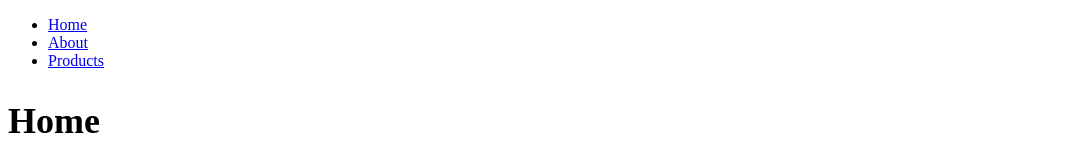
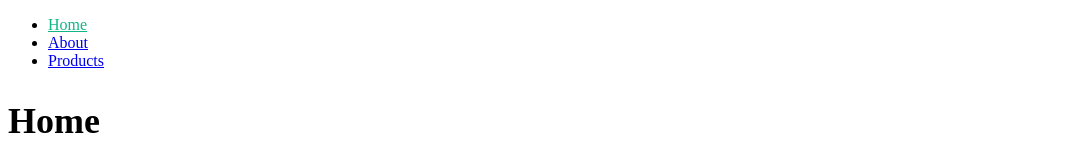
Before and after one commit to Blergborg/nuxt-dojo, a Nuxt app: page / in a window 1280 px wide. Shown: the top 160 px of the page, without its empty margins (0-1077 px from the left). Built offline with nearby package versions, Linux system fonts and the light colour scheme.

Commit message:
Added 'layouts' folder.
Added default.vue and products.vue to 'layouts'.

Moved nav tag and NuxtLink contents to default.vue from root index.vue

```diff
--- /dev/null
+++ b/layouts/default.vue
@@ -0,0 +1,44 @@
+<!--
+    This is a bit special. Nuxt will automatically wrap pages with what's in this default.vue layout file.
+ -->
+<template>
+    <div>
+        <header>
+            <nav>
+                <ul>
+                    <li>
+                        <!-- Instead of anchor (<a>) tags, Nuxt gives us these link components. -->
+                        <!--
+                            A reason we do this is anchor tags make a new request to the server for link route.
+                            Nuxt is meant to behave as a SPA after it is loaded in the browser.
+                            NuxtLink components just swap out the components being displayed.
+                            NuxtLinks also come with some built-in styling classes that can be used to change how currently active/inactive links are displayed.
+                            -->
+                        <NuxtLink to="/">Home</NuxtLink>
+                    </li>
+                    <li>
+                        <NuxtLink to="/about">About</NuxtLink>
+                    </li>
+                    <li>
+                        <NuxtLink to="/products">Products</NuxtLink>
+                    </li>
+                </ul>
+            </nav>
+        </header>
+    </div>
+
+    <!-- Output the page content -->
+    <!-- Slot is a nuxt component that says "this is where the other stuff goes" -->
+    <div>
+        <slot />
+    </div>
+</template>
+
+<script setup>
+</script>
+
+<style scoped>
+    .router-link-exact-active {
+        color: #12b488;
+    }
+</style>
--- /dev/null
+++ b/layouts/products.vue
@@ -0,0 +1,11 @@
+<template>
+    <div>
+
+    </div>
+</template>
+
+<script setup>
+</script>
+
+<style scoped>
+</style>
--- a/pages/index.vue
+++ b/pages/index.vue
@@ -1,28 +1,5 @@
 <template>
     <div>
-        <header>
-            <nav>
-                <ul>
-                    <li>
-                        <!-- Instead of anchor (<a>) tags, Nuxt gives us these link components. -->
-                        <!--
-                            A reason we do this is anchor tags make a new request to the server for link route.
-                            Nuxt is meant to behave as a SPA after it is loaded in the browser.
-                            NuxtLink components just swap out the components being displayed.
-                            NuxtLinks also come with some built-in styling classes that can be used to change how currently active/inactive links are displayed.
-                         -->
-                        <NuxtLink to="/">Home</NuxtLink>
-                    </li>
-                    <li>
-                        <NuxtLink to="/about">About</NuxtLink>
-                    </li>
-                    <li>
-                        <NuxtLink to="/products">Products</NuxtLink>
-                    </li>
-                </ul>
-            </nav>
-        </header>
-
         <h2>Home</h2>
         <p>Lorem ipsum, dolor sit amet consectetur adipisicing elit. Necessitatibus eaque quibusdam quo alias praesentium doloremque ratione quaerat ipsam ut aperiam.</p>
     </div>
```
